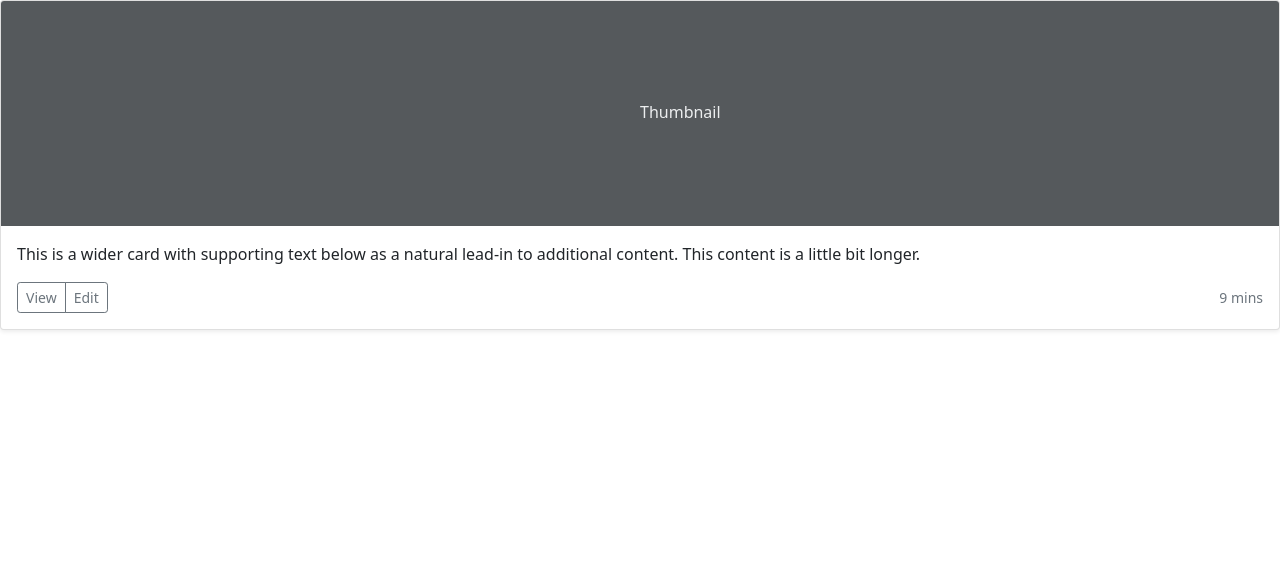
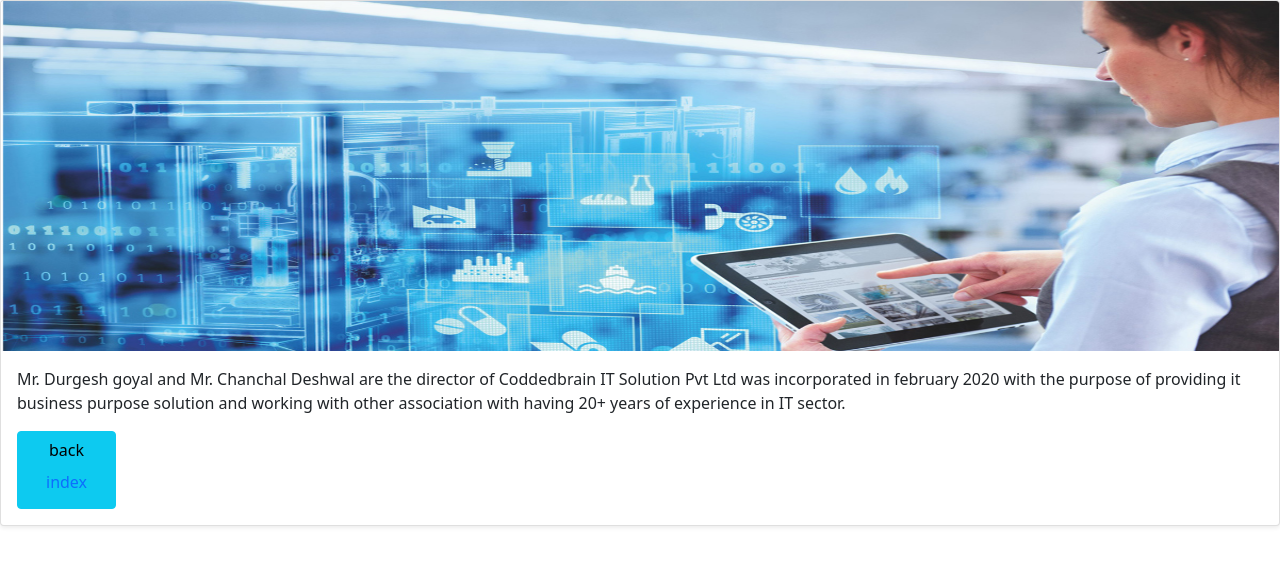
Before and after one commit to sauravsingh2002/sauravlive.github.io, a plain HTML site: page about.html in a window 1280 px wide. Drawn offline with nearby package versions, Linux system fonts and the light colour scheme.

Commit message:
back button success

```diff
--- a/about.html
+++ b/about.html
@@ -14,21 +14,21 @@
      <div class="div">
     <div class="col">
         <div class="card shadow-sm">
-            <svg class="bd-placeholder-img card-img-top" width="100%" height="225" xmlns="http://www.w3.org/2000/svg"
+            <img class="bd-placeholder-img card-img-top" width="100%" height="350" src="it.jpg"
+            <svg class="bd-placeholder-img card-img-top" width="50%" height="200%" xmlns="http://www.w3.org/2000/svg"
                 role="img" aria-label="Placeholder: Thumbnail" preserveAspectRatio="xMidYMid slice" focusable="false">
                 <title>Placeholder</title>
                 <rect width="100%" height="100%" fill="#55595c"></rect><text x="50%" y="50%" fill="#eceeef"
-                    dy=".3em">Thumbnail</text>
+                    dy=".3em"></text>
             </svg>
 
             <div class="card-body">
-                <p class="card-text">This is a wider card with supporting text below as a natural lead-in to additional
-                    content. This content is a little bit longer.</p>
+                <p class="card-text">Mr. Durgesh goyal and Mr. Chanchal Deshwal are the director of Coddedbrain IT Solution Pvt Ltd was incorporated in february 2020 with the purpose of providing it business purpose solution and working with other association with having 20+ years of experience in IT sector.</p>
                 <div class="d-flex justify-content-between align-items-center">
                     <div class="btn-group">
-                        <button type="button" class="btn btn-sm btn-outline-secondary">View</button>
-                        <button type="button" class="btn btn-sm btn-outline-secondary">Edit</button>
-                    </div><small class="text-muted">9 mins</small>
+                        <button type="button" class="btn btn-info">back<a class="nav-link" href="index.html">index</a></button>
+
+                    </div><small class="text-muted"></small>
                 </div>
             </div>
         </div>
```
